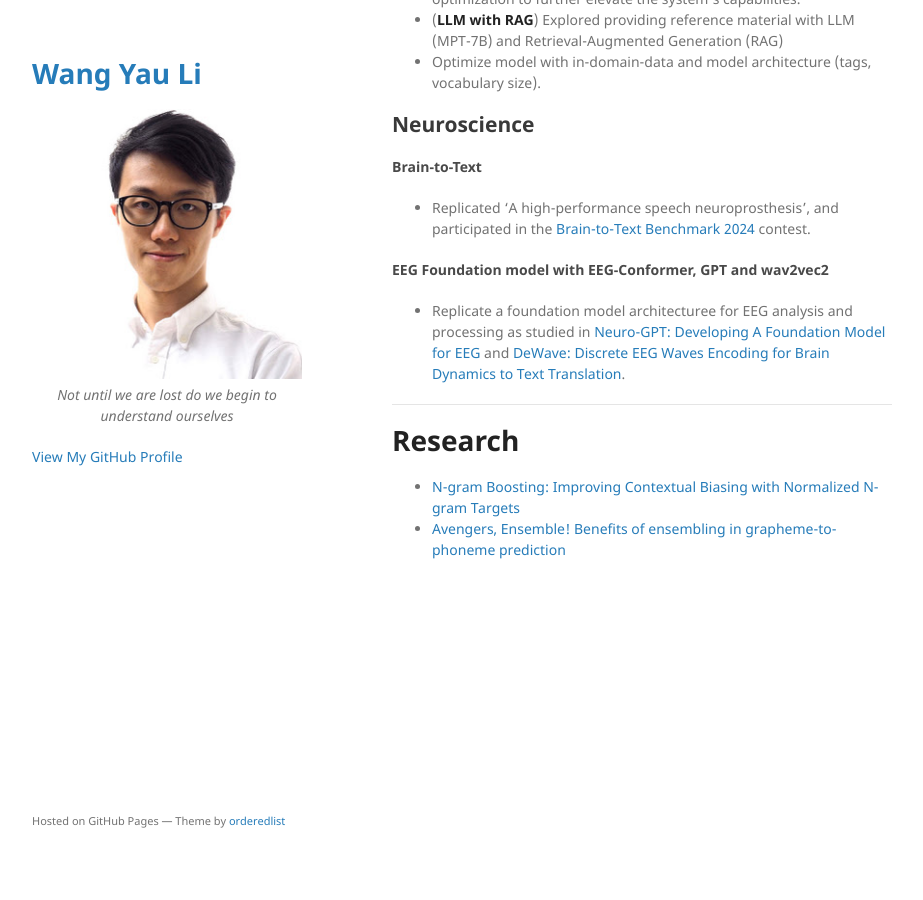
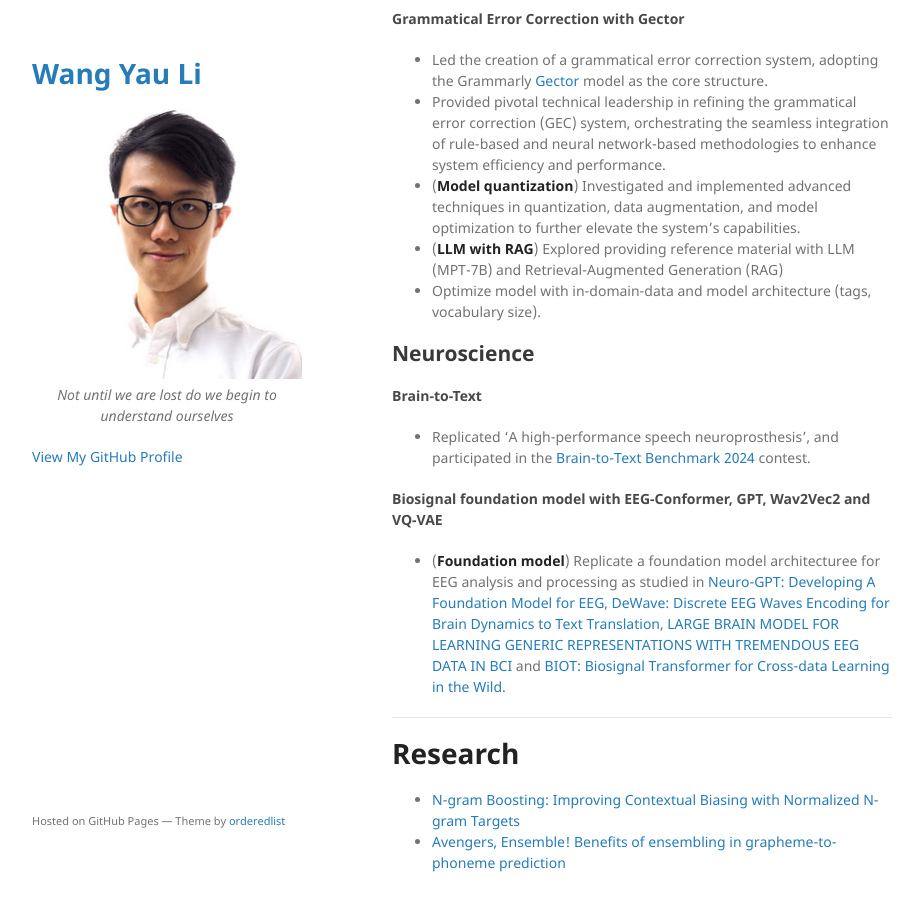
Before and after one commit to kennethli319/kennethli319.github.io, a Jekyll site: the page built from index.md, in a window 1280 px wide and 900 px high, scrolled down 2042 px. Shown: the whole window, without its empty margins (178-1101 px from the left). Built offline with Jekyll 4.4.1, drawn with Linux system fonts in a browser that asks for light colours; some of the changed text lies outside the part shown.

Commit message:
update details

```diff
--- a/index.md
+++ b/index.md
@@ -13,6 +13,12 @@ I am deeply passionate about leveraging my expertise in Linguistics and Machine
 
 # Experience
 
+#### Self-employed (Oct 2023 - Dec 2023)
+
+- Built biosignal foundation models with EEG-Conformer, GPT, Wav2Vec2 and VQ-VAE. [(Github)](https://github.com/kennethli319/EEG-foundation)
+- Replicated 'A high-performance speech neuroprosthesis', and participated in the Brain-to-Text Benchmark 2024 contest
+- Explored open source LLMs and voice-foundation models (ASR, TTS, voice conversion)
+
 #### Speech Recognition Engineer @ Dialpad (Feb 2020 - Aug 2023)
 
 - Drove research and development to develop better models for speech recognition with Kaldi, NeMo and K2
@@ -21,6 +27,7 @@ I am deeply passionate about leveraging my expertise in Linguistics and Machine
 - Improved offline performance (3% relative) by lattice rescoring with LLMs (GPT, FLAN)
 - Collaborated closely with the NLP team to monitor and optimize downstream performance (ASR impacts on NLP)
 - Onboarding and mentoring junior team members
+- Co-supervised Master’s thesis projects at University of Edinburgh  and The University of British Columbia
 - [N-gram Boosting: Improving Contextual Biasing with Normalized N-gram Targets](https://arxiv.org/abs/2308.02092)
 - [Avengers, Ensemble! Benefits of ensembling in grapheme-to-phoneme prediction](https://aclanthology.org/2021.sigmorphon-1.16v2.pdf)
 
@@ -78,9 +85,9 @@ I am deeply passionate about leveraging my expertise in Linguistics and Machine
 
 - Replicated 'A high-performance speech neuroprosthesis', and participated in the [Brain-to-Text Benchmark 2024](https://eval.ai/web/challenges/challenge-page/2099/overview) contest.
 
-#### EEG Foundation model with EEG-Conformer, GPT and wav2vec2
+#### Biosignal foundation model with EEG-Conformer, GPT, Wav2Vec2 and VQ-VAE
 
-- Replicate a foundation model architecturee for EEG analysis and processing as studied in [Neuro-GPT: Developing A Foundation Model for EEG](https://arxiv.org/abs/2311.03764) and [DeWave: Discrete EEG Waves Encoding for Brain Dynamics to Text Translation](https://openreview.net/pdf?id=WaLI8slhLw).
+- (**Foundation model**) Replicate a foundation model architecturee for EEG analysis and processing as studied in [Neuro-GPT: Developing A Foundation Model for EEG](https://arxiv.org/abs/2311.03764), [DeWave: Discrete EEG Waves Encoding for Brain Dynamics to Text Translation](https://openreview.net/pdf?id=WaLI8slhLw), [LARGE BRAIN MODEL FOR LEARNING GENERIC REPRESENTATIONS WITH TREMENDOUS EEG DATA IN BCI](https://openreview.net/pdf?id=QzTpTRVtrP) and [BIOT: Biosignal Transformer for Cross-data Learning in the Wild](https://openreview.net/pdf?id=c2LZyTyddi).
 
 ---
 
```
